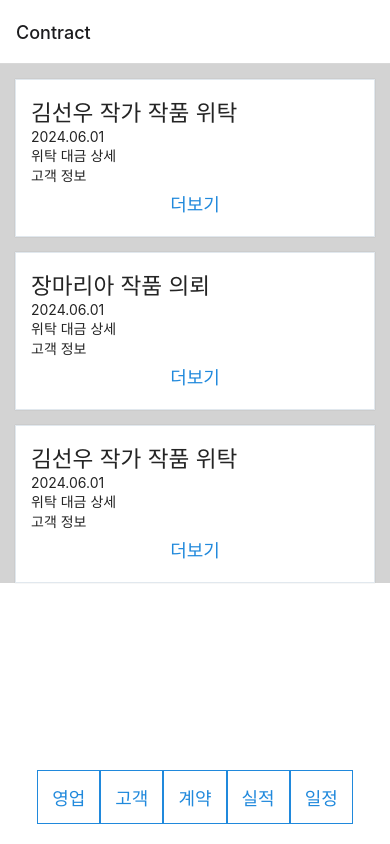
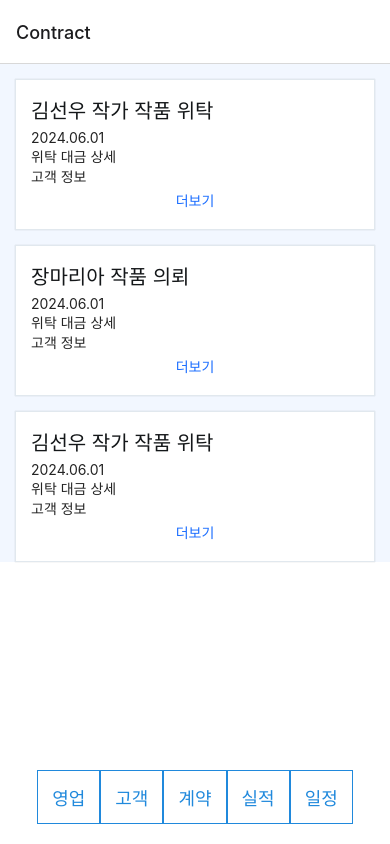
Before and after one commit to seoulauction/sales-app-test-kgh, a React Native app: screen /Contract in a window 390 px wide. Built offline with nearby package versions, Linux system fonts and the light colour scheme.

Commit message:
feat: 계약 화면 스타일링

```diff
--- a/src/Screens/Contract.tsx
+++ b/src/Screens/Contract.tsx
@@ -7,30 +7,30 @@ export default function Contract({ navigation }) {
     <View style={styles.container}>
       <View style={styles.wrapContainer}>
         <Card>
-          <Text h4>김선우 작가 작품 위탁</Text>
+          <Text style={styles.title}>김선우 작가 작품 위탁</Text>
           <Text>2024.06.01</Text>
           <Text>위탁 대금 상세</Text>
           <Text>고객 정보</Text>
           <Button size="sm" type="clear">
-            더보기
+            <Text style={styles.more}>더보기</Text>
           </Button>
         </Card>
         <Card>
-          <Text h4>장마리아 작품 의뢰</Text>
+          <Text style={styles.title}>장마리아 작품 의뢰</Text>
           <Text>2024.06.01</Text>
           <Text>위탁 대금 상세</Text>
           <Text>고객 정보</Text>
           <Button size="sm" type="clear">
-            더보기
+            <Text style={styles.more}>더보기</Text>
           </Button>
         </Card>
         <Card>
-          <Text h4>김선우 작가 작품 위탁</Text>
+          <Text style={styles.title}>김선우 작가 작품 위탁</Text>
           <Text>2024.06.01</Text>
           <Text>위탁 대금 상세</Text>
           <Text>고객 정보</Text>
           <Button size="sm" type="clear">
-            더보기
+            <Text style={styles.more}>더보기</Text>
           </Button>
         </Card>
       </View>
@@ -93,7 +93,7 @@ const styles = StyleSheet.create({
     backgroundColor: '#fff',
   },
   wrapContainer: {
-    backgroundColor: 'lightgray',
+    backgroundColor: '#F2F7FF',
     height: 'auto',
   },
   btm: {
@@ -104,4 +104,13 @@ const styles = StyleSheet.create({
     marginBottom: 20,
     flex: 1,
   },
+  more: {
+    color: '#1A6DFF',
+    fontWeight: '400',
+  },
+  title: {
+    color: '#141719',
+    fontSize: 20,
+    paddingBottom: 5,
+  },
 });
```
